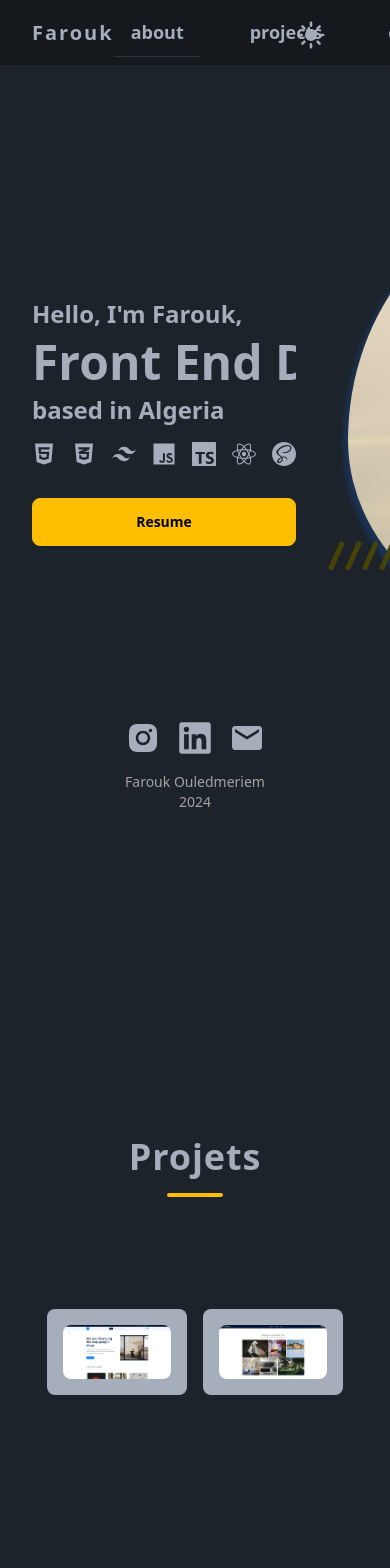
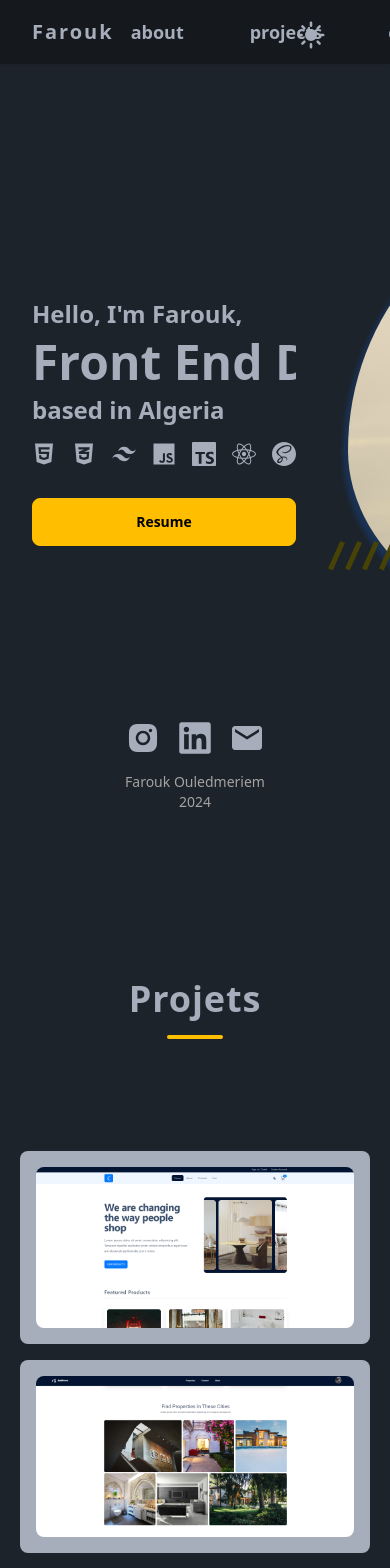
Before and after one commit to faroukq1/personal-portfolio, a React (Vite) app: page / in a window 390 px wide. Shown: the top 1568 px of the page. Built offline with nearby package versions, Linux system fonts and the light colour scheme.

Commit message:
add responsive

```diff
--- a/src/component/Contact.tsx
+++ b/src/component/Contact.tsx
@@ -21,7 +21,7 @@ const Contact = () => {
   return (
     <>
       <motion.div
-        className="mt-20 flex flex-col justify-center items-center"
+        className="flex flex-col items-center"
         initial="hidden"
         animate="visible"
         variants={containerVariants}
--- a/src/component/Navbar.tsx
+++ b/src/component/Navbar.tsx
@@ -1,4 +1,3 @@
-import { useState } from "react";
 import ToggleDarkMode from "./ToggleDarkMode";
 import { Link } from "react-scroll";
 type navDataType = {
@@ -20,12 +19,6 @@ const navData: navDataType[] = [
   },
 ];
 const Navbar = () => {
-  const [selectedSection, setSelectedSection] = useState<string>(
-    navData[0].name
-  );
-  const changeSection = (newSection: string) => {
-    setSelectedSection(newSection);
-  };
   return (
     <nav className="fixed z-10 w-full py-2 shadow-sm bg-base-300">
       <ToggleDarkMode />
@@ -36,18 +29,8 @@ const Navbar = () => {
             {navData.map((item: navDataType) => {
               const { id, name } = item;
               return (
-                <li
-                  key={id}
-                  className={`${
-                    selectedSection === name && "border-b border-neutral"
-                  }`}
-                >
-                  <Link
-                    to={name}
-                    duration={500}
-                    onClick={() => changeSection(name)}
-                    className="btn btn-ghost"
-                  >
+                <li key={id} className="btn btn-ghost">
+                  <Link to={name} duration={500}>
                     <p className="text-lg">{name}</p>
                   </Link>
                 </li>
--- a/src/component/ProjectCard.tsx
+++ b/src/component/ProjectCard.tsx
@@ -7,9 +7,13 @@ type projectCartType = {
 const ProjectCard = ({ title, description, image }: projectCartType) => {
   return (
     <div
-      className={`w-2/5 relative flex gap-4 bg-neutral-content p-4 rounded-lg group`}
+      className={`relative flex gap-4 bg-neutral-content p-4 rounded-lg group`}
     >
-      <img className="object-cover rounded-lg" src={image} alt="image card" />
+      <img
+        className="object-cover rounded-lg w-[700px]"
+        src={image}
+        alt="image card"
+      />
 
       <div className="absolute grid place-items-center w-full h-full left-0 top-0 p-10 bg-neutral-800 opacity-0 invisible transition-opacity duration-300 group-hover:opacity-90 group-hover:visible gap-4 rounded-lg">
         <h3 className="text-4xl font-semibold text-white">{title}</h3>
--- a/src/component/Projets.tsx
+++ b/src/component/Projets.tsx
@@ -2,12 +2,12 @@ import ProjectCard from "./ProjectCard";
 import { projectData } from "../DATA";
 const Projets = () => {
   return (
-    <section className="h-screen p-5 flex flex-col justify-center items-center gap-20">
+    <section className="h-screen p-5 flex flex-col justify-center items-center gap-20 mb-20">
       <div className="flex flex-col justify-center items-center">
         <h3 className="text-4xl font-semibold tracking-wide">Projets</h3>
         <div className="h-1 w-14 mt-4 bg-warning rounded-full"></div>
       </div>
-      <div className="flex justify-center gap-4 mt-8">
+      <div className="flex flex-wrap justify-center gap-4 mt-8">
         {projectData.map((item) => {
           return <ProjectCard {...item} key={item.id} />;
         })}
```
